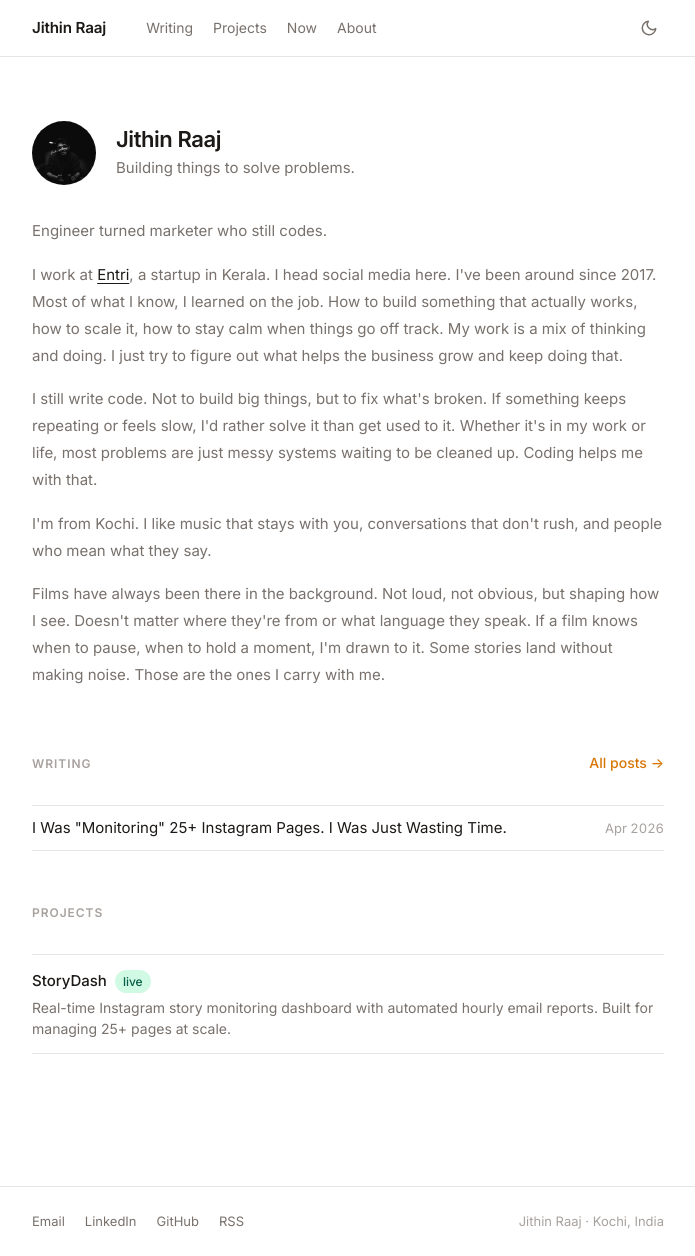
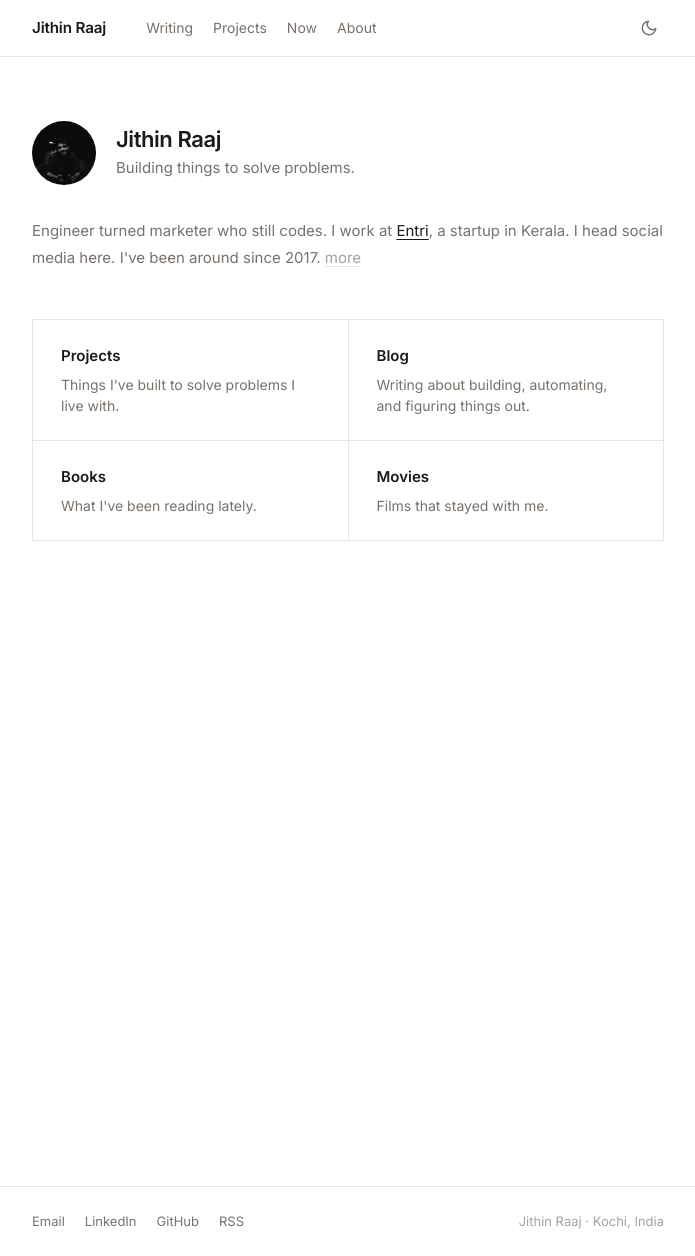
Before and after one commit to jithinrajtk/jithinrajtk.github.io, a Jekyll site: the page built from index.html, in a window 1280 px wide and 1256 px high. Shown: the whole window, without its empty margins (292-987 px from the left). Built offline with Jekyll 4.4.1, drawn with Linux system fonts in a browser that asks for light colours.

Commit message:
Homepage: truncated bio with more toggle, 2x2 section grid

```diff
--- a/assets/css/main.css
+++ b/assets/css/main.css
@@ -184,7 +184,79 @@ img {
 }
 
 .home-intro {
-  margin-bottom: 64px;
+  margin-bottom: 48px;
+}
+
+/* More button */
+.more-btn {
+  background: none;
+  border: none;
+  cursor: pointer;
+  font-size: inherit;
+  font-family: inherit;
+  color: var(--text-faint);
+  padding: 0;
+  text-decoration: underline;
+  text-underline-offset: 3px;
+  text-decoration-color: var(--border);
+}
+
+.more-btn:hover {
+  color: var(--text-muted);
+}
+
+.bio-more {
+  margin-top: 1em;
+}
+
+.bio-more p {
+  margin-bottom: 1em;
+}
+
+.bio-more p:last-child {
+  margin-bottom: 0;
+}
+
+/* Section grid */
+.section-grid {
+  display: grid;
+  grid-template-columns: 1fr 1fr;
+  border-top: 1px solid var(--border);
+  border-left: 1px solid var(--border);
+}
+
+.section-card {
+  display: block;
+  padding: 24px 28px;
+  border-right: 1px solid var(--border);
+  border-bottom: 1px solid var(--border);
+  text-decoration: none;
+  transition: background 0.15s;
+}
+
+.section-card:hover {
+  background: var(--bg-subtle);
+  text-decoration: none;
+}
+
+.section-card strong {
+  display: block;
+  font-size: 0.9375rem;
+  font-weight: 600;
+  color: var(--text);
+  margin-bottom: 6px;
+}
+
+.section-card p {
+  font-size: 0.875rem;
+  color: var(--text-muted);
+  line-height: 1.5;
+}
+
+@media (max-width: 500px) {
+  .section-grid {
+    grid-template-columns: 1fr;
+  }
 }
 
 .home-profile {
--- a/index.html
+++ b/index.html
@@ -4,6 +4,7 @@ title: Jithin Raaj
 ---
 
 <section class="home">
+
   <div class="home-intro">
     <div class="home-profile">
       <img src="/assets/images/profile.png" alt="Jithin Raaj" class="profile-photo" />
@@ -14,43 +15,42 @@ title: Jithin Raaj
     </div>
 
     <div class="home-bio">
-      <p>Engineer turned marketer who still codes.</p>
-      <p>I work at <a href="https://entri.app" target="_blank" rel="noopener">Entri</a>, a startup in Kerala. I head social media here. I've been around since 2017. Most of what I know, I learned on the job. How to build something that actually works, how to scale it, how to stay calm when things go off track. My work is a mix of thinking and doing. I just try to figure out what helps the business grow and keep doing that.</p>
-      <p>I still write code. Not to build big things, but to fix what's broken. If something keeps repeating or feels slow, I'd rather solve it than get used to it. Whether it's in my work or life, most problems are just messy systems waiting to be cleaned up. Coding helps me with that.</p>
-      <p>I'm from Kochi. I like music that stays with you, conversations that don't rush, and people who mean what they say.</p>
-      <p>Films have always been there in the background. Not loud, not obvious, but shaping how I see. Doesn't matter where they're from or what language they speak. If a film knows when to pause, when to hold a moment, I'm drawn to it. Some stories land without making noise. Those are the ones I carry with me.</p>
+      <p>Engineer turned marketer who still codes. I work at <a href="https://entri.app" target="_blank" rel="noopener">Entri</a>, a startup in Kerala. I head social media here. I've been around since 2017. <button class="more-btn" onclick="toggleMore(this)">more</button></p>
+      <div class="bio-more" hidden>
+        <p>Most of what I know, I learned on the job. How to build something that actually works, how to scale it, how to stay calm when things go off track. My work is a mix of thinking and doing. I just try to figure out what helps the business grow and keep doing that.</p>
+        <p>I still write code. Not to build big things, but to fix what's broken. If something keeps repeating or feels slow, I'd rather solve it than get used to it. Whether it's in my work or life, most problems are just messy systems waiting to be cleaned up. Coding helps me with that.</p>
+        <p>I'm from Kochi. I like music that stays with you, conversations that don't rush, and people who mean what they say.</p>
+        <p>Films have always been there in the background. Not loud, not obvious, but shaping how I see. Doesn't matter where they're from or what language they speak. If a film knows when to pause, when to hold a moment, I'm drawn to it. Some stories land without making noise. Those are the ones I carry with me.</p>
+      </div>
     </div>
   </div>
 
-  <div class="home-section">
-    <div style="display:flex; justify-content:space-between; align-items:baseline; margin-bottom:16px;">
-      <span class="home-section-label">Writing</span>
-      <a href="/writing/" class="home-section-more">All posts →</a>
-    </div>
-    <ul class="post-list">
-      {% for post in site.posts limit:5 %}
-      <li class="post-list-item">
-        <a href="{{ post.url | relative_url }}" class="post-list-title">{{ post.title }}</a>
-        <span class="post-list-date">{{ post.date | date: "%b %Y" }}</span>
-      </li>
-      {% endfor %}
-    </ul>
+  <div class="section-grid">
+    <a href="/projects/" class="section-card">
+      <strong>Projects</strong>
+      <p>Things I've built to solve problems I live with.</p>
+    </a>
+    <a href="/writing/" class="section-card">
+      <strong>Blog</strong>
+      <p>Writing about building, automating, and figuring things out.</p>
+    </a>
+    <a href="/books/" class="section-card">
+      <strong>Books</strong>
+      <p>What I've been reading lately.</p>
+    </a>
+    <a href="/movies/" class="section-card">
+      <strong>Movies</strong>
+      <p>Films that stayed with me.</p>
+    </a>
   </div>
 
-  <div class="home-section" id="projects">
-    <div style="display:flex; justify-content:space-between; align-items:baseline; margin-bottom:16px;">
-      <span class="home-section-label">Projects</span>
-    </div>
-    <div class="project-list">
-      {% for project in site.projects %}
-      <a href="{{ project.url | relative_url }}" class="project-card">
-        <div class="project-card-header">
-          <span class="project-card-title">{{ project.title }}</span>
-          {% if project.status %}<span class="tag tag--{{ project.status }}">{{ project.status }}</span>{% endif %}
-        </div>
-        <p class="project-card-desc">{{ project.description }}</p>
-      </a>
-      {% endfor %}
-    </div>
-  </div>
 </section>
+
+<script>
+function toggleMore(btn) {
+  var more = btn.closest('.home-bio').querySelector('.bio-more');
+  var visible = !more.hidden;
+  more.hidden = visible;
+  btn.textContent = visible ? 'more' : 'less';
+}
+</script>
```
Also changed, not shown: books.md (added, +9 -0 lines), movies.md (added, +9 -0 lines).
